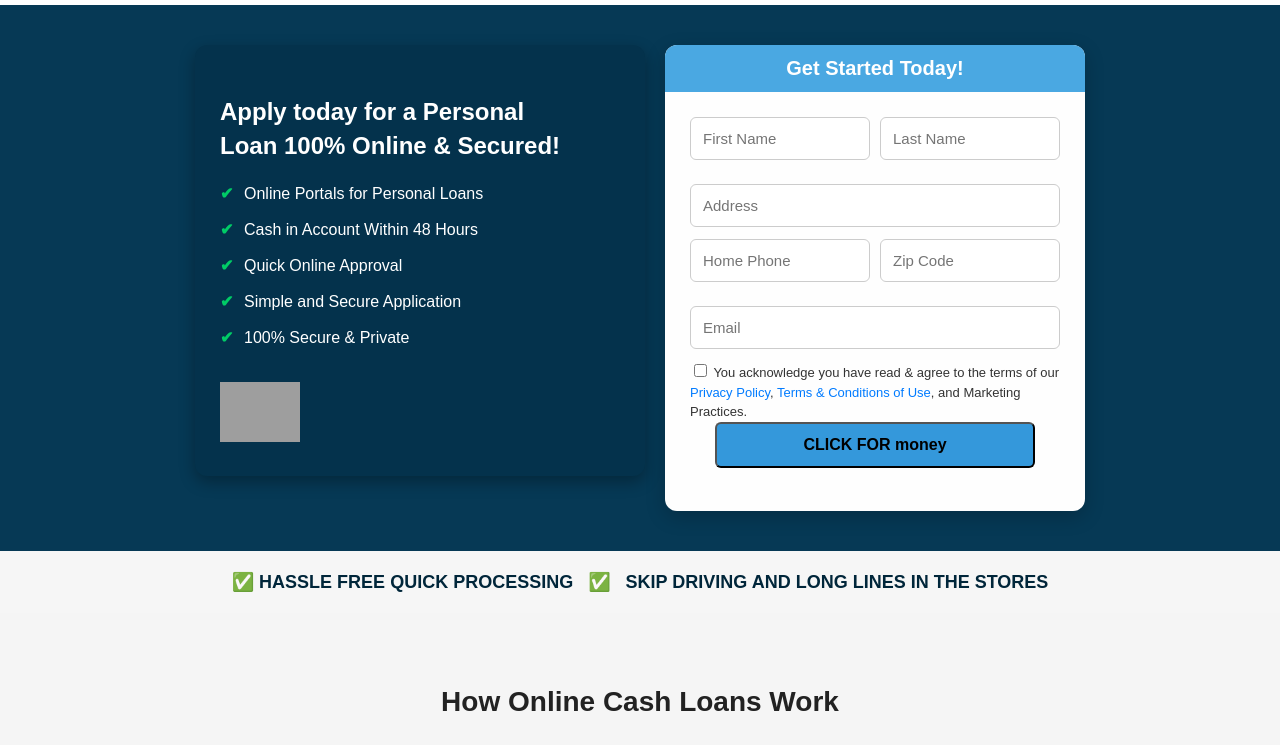
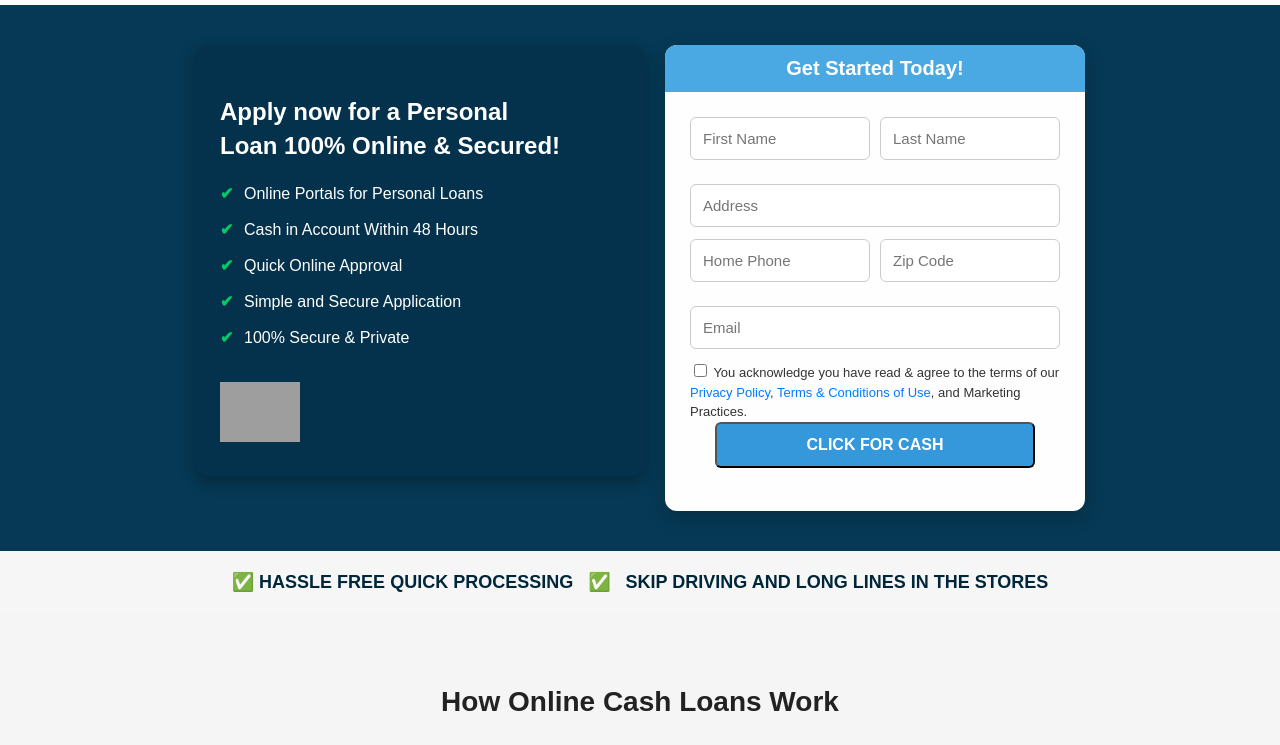
Before and after one commit to chatgptpatel244/chatgptpatel244.github.io, a plain HTML site: page index.html in a window 1280 px wide. Shown: the part 55-800 px from the top of the page. Drawn offline with Linux system fonts and the light colour scheme; grey boxes are pictures that could not be loaded.

Commit message:
Update index.html

```diff
--- a/index.html
+++ b/index.html
@@ -345,7 +345,7 @@
 .cash-btn{
   display: inline-block;       /* keeps it sized to its content */
   background: #3498db;
-  color: #000;
+  color: #ffffff;
   text-decoration: none;
   padding: 12px 20px;
   font-size: 16px;
@@ -381,7 +381,7 @@
 
   <div class="main-section">
     <div class="loan-info">
-      <h2>Apply today for a Personal<br>Loan 100% Online & Secured!</h2>
+      <h2>Apply now for a Personal<br>Loan 100% Online & Secured!</h2>
       <ul>
         <li>Online Portals for Personal Loans</li>
         <li>Cash in Account Within 48 Hours</li>
@@ -422,7 +422,7 @@
 
 
 <div class="btn-row">
-  <button type="submit" class="cash-btn">CLICK FOR money </button>
+  <button type="submit" class="cash-btn">CLICK FOR CASH</button>
 </div>
 
 
```
